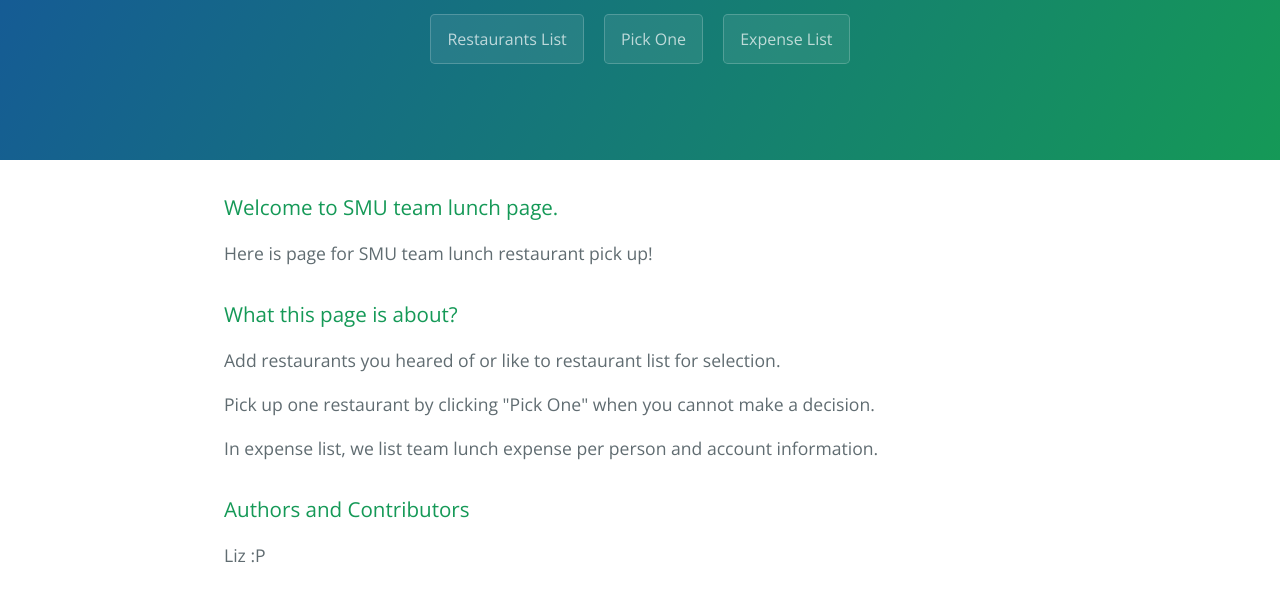
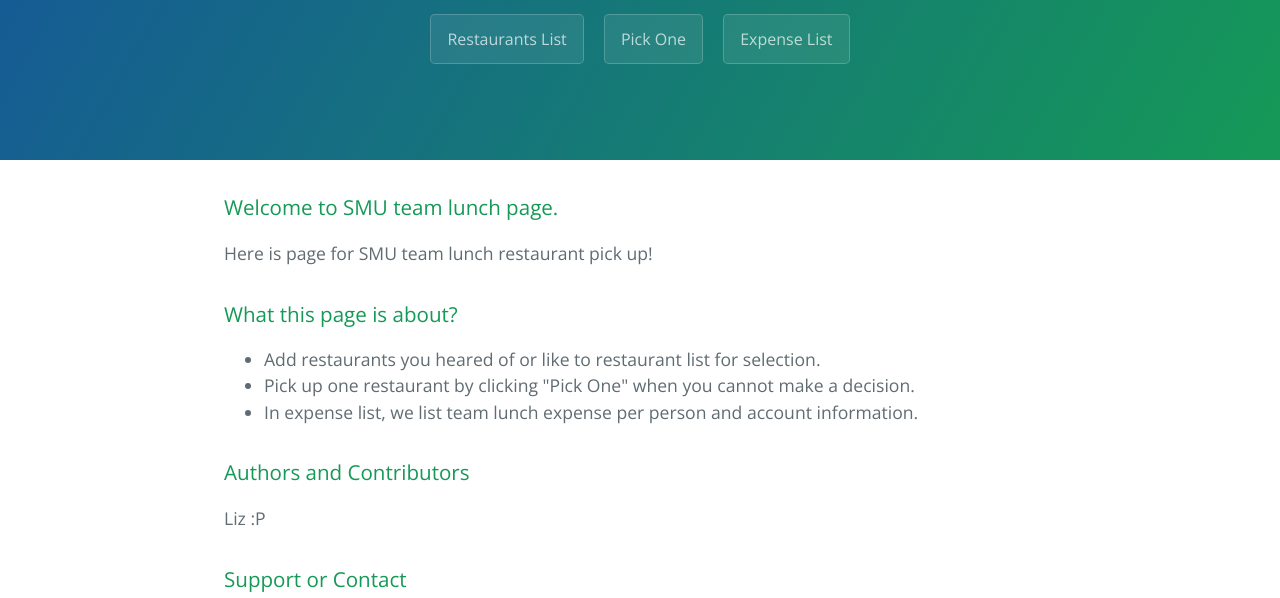
Before and after one commit to lizyxr/chihuo, a plain HTML site: page index.html in a window 1280 px wide. Shown: the part 200-798 px from the top of the page. Drawn offline with nearby package versions, Linux system fonts and the light colour scheme.

Commit message:
Update index.html

```diff
--- a/index.html
+++ b/index.html
@@ -27,9 +27,11 @@
 <h3>
 <a id="designer-templates" class="anchor" href="#designer-templates" aria-hidden="true"><span class="octicon octicon-link"></span></a>What this page is about?</h3>
 
-<p>Add restaurants you heared of or like to restaurant list for selection.</p>
-<p>Pick up one restaurant by clicking "Pick One" when you cannot make a decision.</p>
-<p>In expense list, we list team lunch expense per person and account information.</p>
+<ul class="task-list">
+<li>Add restaurants you heared of or like to restaurant list for selection.</li>
+<li>Pick up one restaurant by clicking "Pick One" when you cannot make a decision.</li>
+<li>In expense list, we list team lunch expense per person and account information.</li>
+</ul>
 
 <h3>
 <a id="authors-and-contributors" class="anchor" href="#authors-and-contributors" aria-hidden="true"><span class="octicon octicon-link"></span></a>Authors and Contributors</h3>
```
